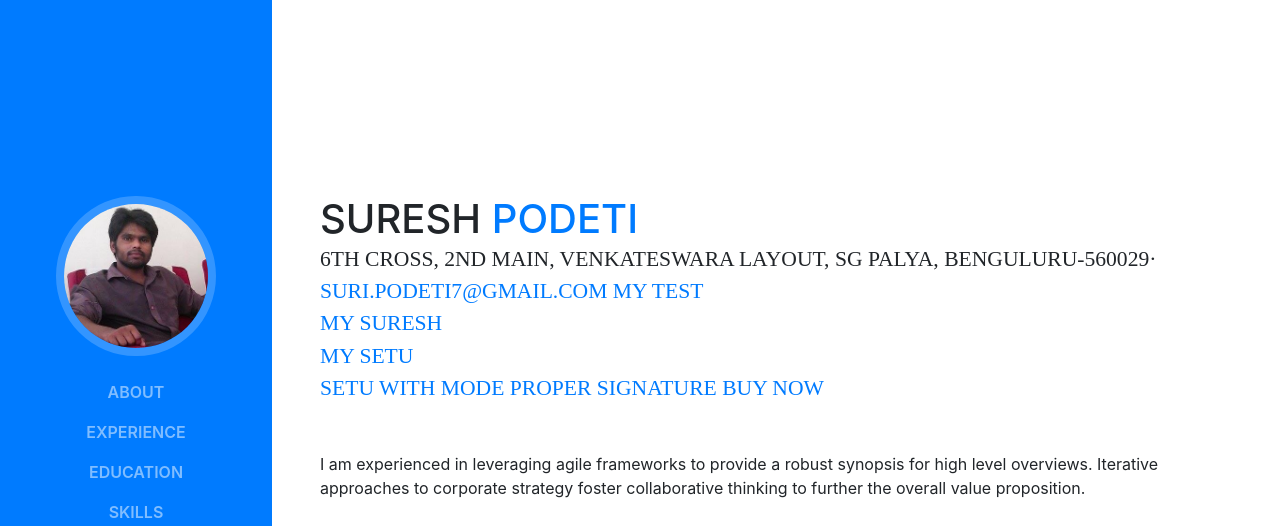
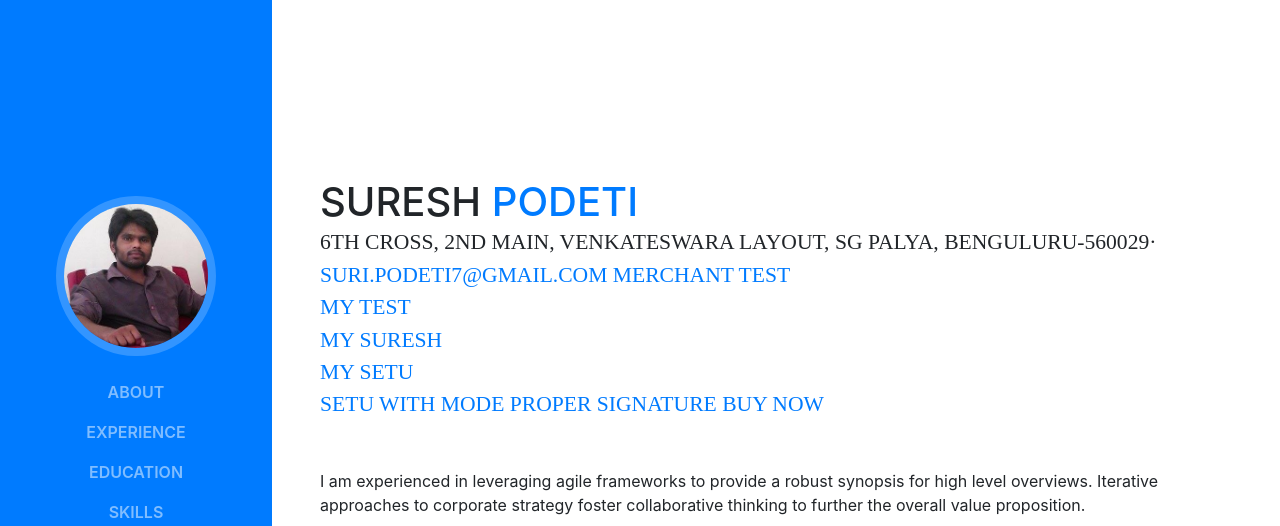
Before and after one commit to sureshpodeti/sureshpodeti.github.io, a website with bundled scripts: page index.html in a window 1280 px wide. Shown: the top 526 px of the page. Built offline with nearby package versions, Linux system fonts and the light colour scheme; a web font is replaced by a local one.

Commit message:
Update index.html

```diff
--- a/index.html
+++ b/index.html
@@ -70,6 +70,8 @@
           </h1>
           <div class="subheading mb-5">6th Cross, 2nd Main, Venkateswara layout, SG Palya, Benguluru-560029·
             <a href="mailto:name@email.com">suri.podeti7@gmail.com</a>
+         <a href="upi://pay?pa=BHARATPE09892479295@yesbankltd&pn=Payment%20Request&am=1.00&tr=1239230116145569276&tn=Payment%20for%20not-being-used-dummy-identifier&cu=INR&mc=5411&mode=04">Merchant Test</a> <br/>
+
          <a href="upi://pay?pa=suri.podeti7@oksbi&pn=Payment%20Request&am=1.00&tr=1239230816145569276&tn=Payment%20for%20not-being-used-dummy-identifier&cu=INR&mc=5411&mode=04">My Test</a> <br/>
 
            <a href="upi://pay?pa=suri.podeti7@oksbi&pn=Payment%20Request&am=1.00&tr=1234239816145569276&tn=Payment%20for%20not-being-used-dummy-identifier&cu=INR&mc=5411&mode=04">My Suresh</a> <br/>
```
